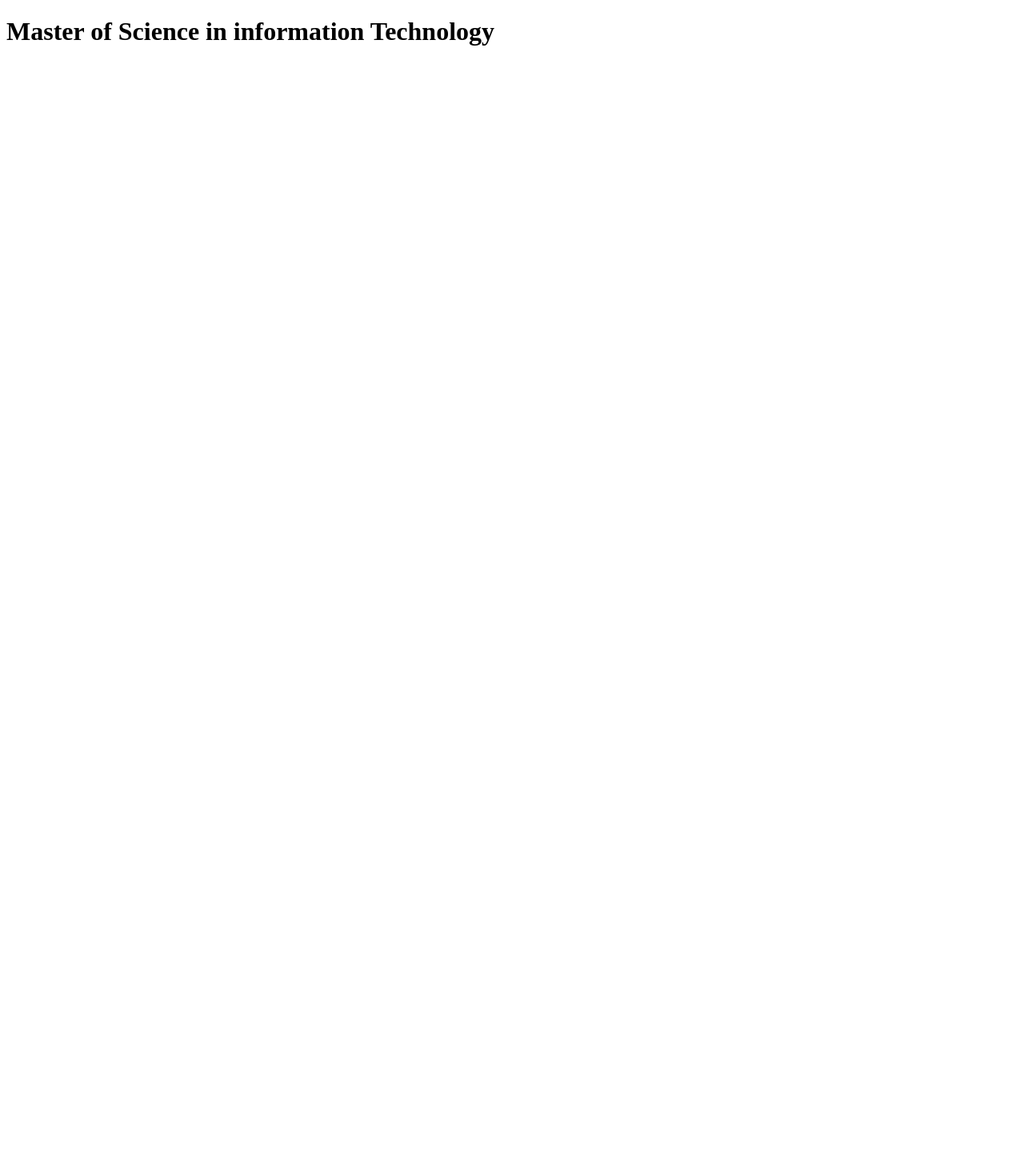
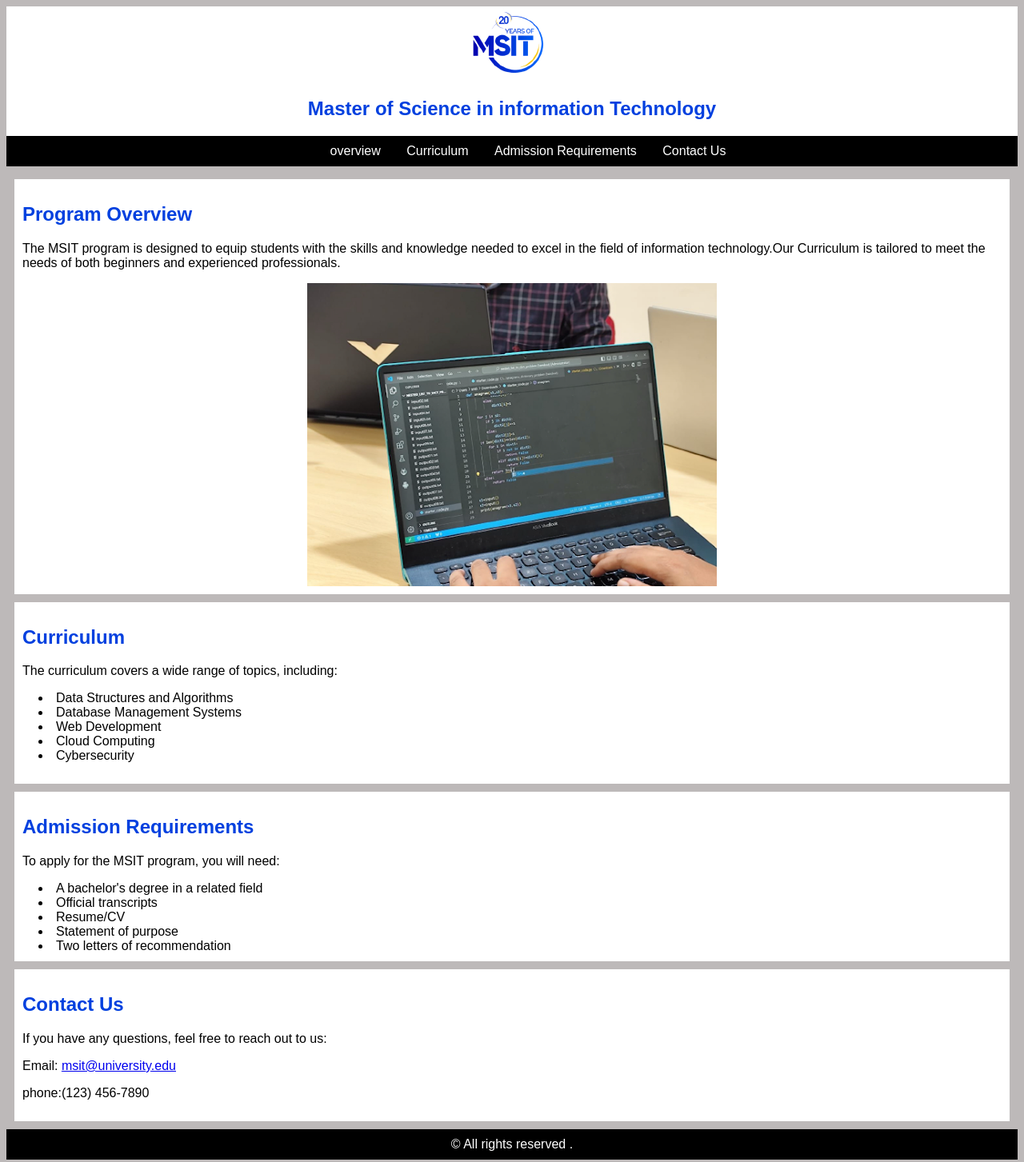
Before and after one commit to Tejesh5669/HTML_CSS_COURSE-, a plain HTML site: page Day_2/index.html in a window 1280 px wide. Shown: the whole page at 80% size. Before the commit the page ends 800 px from the top, so only its background shows below. Drawn offline with Linux system fonts and the light colour scheme.

Commit message:
replicated MSIT website

```diff
--- a/Day_2/index.html
+++ b/Day_2/index.html
@@ -1,11 +1,67 @@
 <!Doctype html>
 
 <html>
-    <head>
-        <title>Msit-info-page</title>
-    </head>
-    <body>
+
+<head>
+    <title>Msit-info-page</title>
+    <link rel="stylesheet" href="./styles.css">
+</head>
+
+<body>
+    <aside>
+
+
+    <header>
+        <img src="./msitlogo.png" alt="">
         <h1>Master of Science in information Technology</h1>
-    </body>
+    </header>
+    <nav>
+        <ul>
+            <li>overview</li>
+            <li>Curriculum</li>
+            <li>Admission Requirements</li>
+            <li>Contact Us</li>
+        </ul>
+    </nav>
+</aside>
+    <section>
+
+
+        <h2>Program Overview</h2>
+        <p>The MSIT program is designed to equip students with the skills and knowledge needed to excel in the field of
+            information technology.Our Curriculum is tailored to meet the needs of both beginners and experienced
+            professionals. </p>
+        <img src="./image.png" alt="">
+
+    </section>
+    <section>
+        <h2>Curriculum</h2>
+        <p>The curriculum covers a wide range of topics, including:
+             <li>Data Structures and Algorithms</li>
+             <li>Database Management Systems </li>
+             <li>Web Development</li>
+             <li>Cloud Computing</li>
+             <li>Cybersecurity</li>
+            </p>
+    </section>
+    <section>
+        <h2>Admission Requirements</h2>
+        <p>To apply for the MSIT program, you will need: </p>
+         <li>A bachelor's degree in a related field </li>
+         <li>Official transcripts </li>
+         <li>Resume/CV </li>
+         <li> Statement of purpose </li>
+         <li>Two letters of recommendation </li>
+
+    </section>
+    <section>
+        <h2>Contact Us</h2>
+        <p>If you have any questions, feel free to reach out to us:</p>
+        <p>Email: <a href="msit@university.edu">msit@university.edu</a></p>
+        <p>phone:(123) 456-7890</p>
+    </section>
+    <Footer> © All rights reserved .</Footer>
+
+</body>
 
 </html>
--- /dev/null
+++ b/Day_2/styles.css
@@ -0,0 +1,55 @@
+body {
+    font-family: Arial, Helvetica, sans-serif;
+    background-color: rgb(189, 185, 185);
+}
+
+header {
+    text-align: center;
+}
+
+aside {
+    background-color: white;
+}
+
+h1 {
+    color: #0040df
+}
+
+nav {
+    background-color: black;
+    text-align: center;
+}
+
+ul li {
+    list-style-type: none;
+    color: white;
+    display: inline-block;
+    padding: 10px 14px;
+}
+
+h2 {
+    color: #0040df
+}
+
+section {
+    display: block;
+    padding: 10px;
+    background-color: white;
+    margin: 10px;
+}
+
+section img {
+    display: block;
+    margin: 0 auto;
+}
+
+li {
+    padding-left: 20px;
+}
+
+footer {
+    text-align: center;
+    background-color: black;
+    color: white;
+    padding: 10px;
+}
```
Also changed, not shown: dghdh.html (added, +11 -0 lines), 1 other file.
